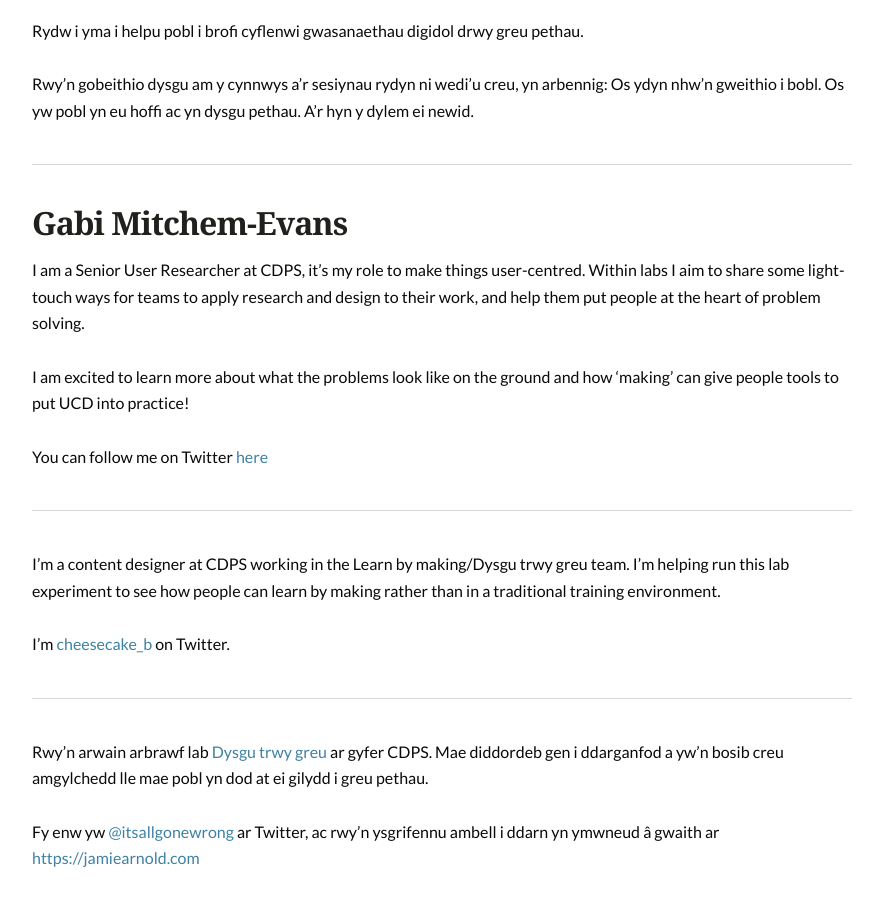
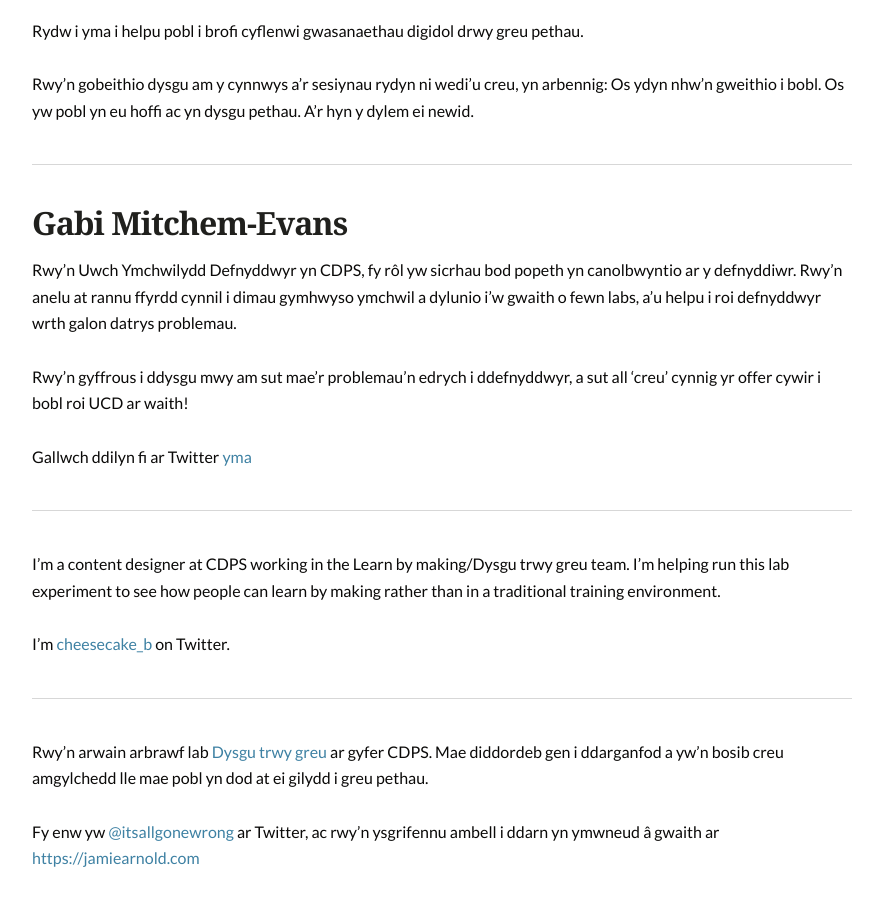
Before and after one commit to nrw-lab/nrw-lab.github.io, a Jekyll site: the page built from cy/team/index.md, in a window 1280 px wide and 900 px high, scrolled down 551 px. Shown: the whole window, without its empty margins (198-1081 px from the left). Built offline with Jekyll 4.4.1, drawn with Linux system fonts in a browser that asks for light colours; our own code applies the rules of GitHub Pages for plain Markdown files.

Commit message:
Adding new team member: Gabi Mitchem-Evans

```diff
--- a/cy/team/_members/gabi.md
+++ b/cy/team/_members/gabi.md
@@ -1,7 +1,7 @@
 # **Gabi Mitchem-Evans**
 
-I am a Senior User Researcher at CDPS, it’s my role to make things user-centred. Within labs I aim to share some light-touch ways for teams to apply research and design to their work, and help them put people at the heart of problem solving.
+Rwy'n Uwch Ymchwilydd Defnyddwyr yn CDPS, fy rôl yw sicrhau bod popeth yn canolbwyntio ar y defnyddiwr. Rwy'n anelu at rannu ffyrdd cynnil i dimau gymhwyso ymchwil a dylunio i'w gwaith o fewn labs, a'u helpu i roi defnyddwyr wrth galon datrys problemau.
 
-I am excited to learn more about what the problems look like on the ground and how ‘making’ can give people tools to put UCD into practice!
+Rwy'n gyffrous i ddysgu mwy am sut mae'r problemau'n edrych i ddefnyddwyr, a sut all 'creu' cynnig yr offer cywir i bobl roi UCD ar waith!
 
-You can follow me on Twitter [here](http:/Twitter.com/gabim_e)
+Gallwch ddilyn fi ar Twitter [yma](http:/Twitter.com/gabim_e)
```
